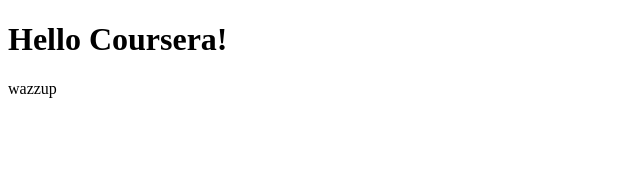
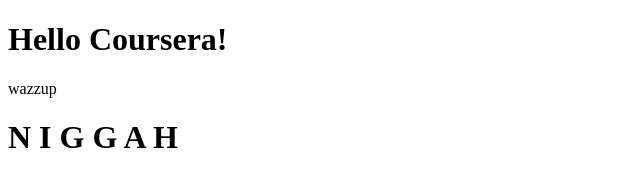
Before and after one commit to sxcky/coursera-test, a plain HTML site: page site/index.html in a window 1280 px wide. Shown: the whole page, without its empty margins (0-640 px from the left). Drawn offline with Linux system fonts and the light colour scheme.

Commit message:
Small addition again

```diff
--- a/site/index.html
+++ b/site/index.html
@@ -9,5 +9,7 @@
     <h1>Hello Coursera!</h1>
 
     <p>wazzup</p>
+
+    <h1>N I G G A H</h1>
 </body>
 </html>
```
